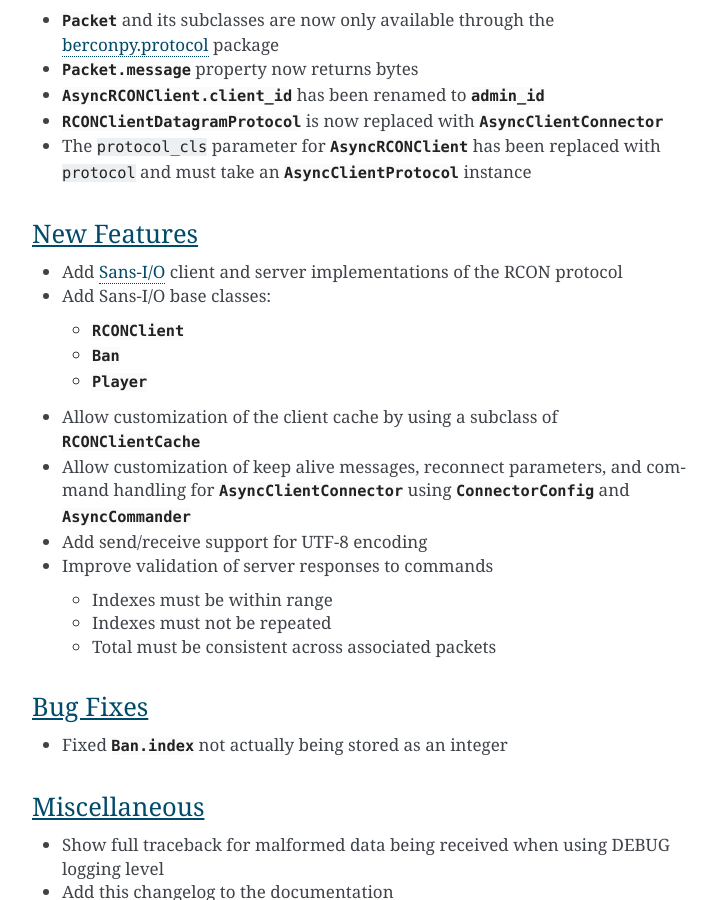
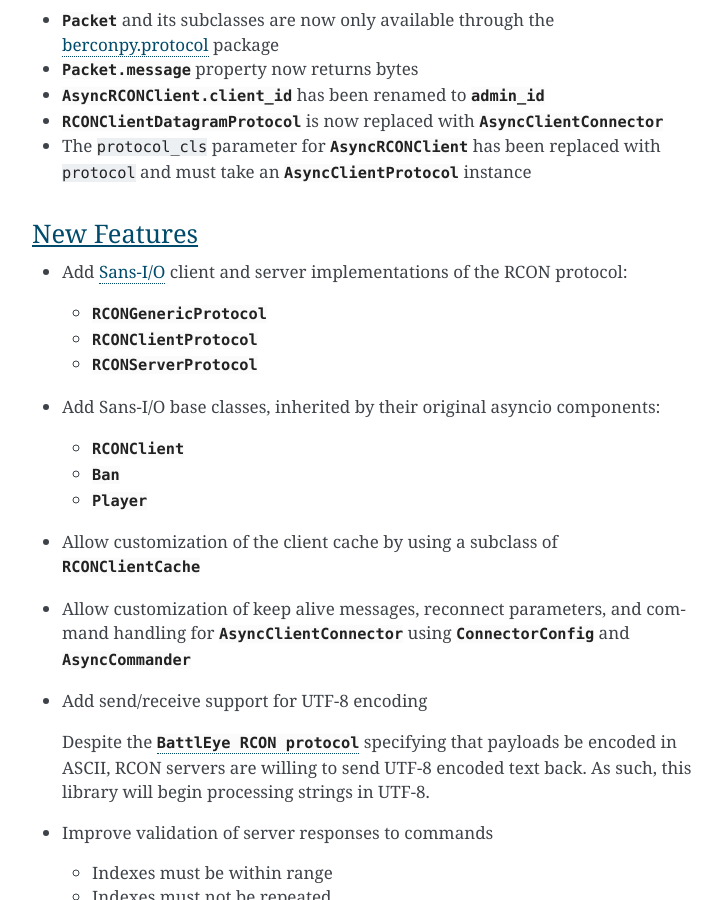
Before and after one commit to thegamecracks/berconpy, a Sphinx documentation site: the page built from docs/source/changelog.rst, in a window 1280 px wide and 900 px high, scrolled down 1179 px. Shown: the whole window, without its empty margins (388-1110 px from the left). Built offline with Sphinx 7.4.7, drawn with Linux system fonts in a browser that asks for light colours.

Commit message:
Add some clarification to the 2.0.0 changelog

```diff
--- a/docs/source/changelog.rst
+++ b/docs/source/changelog.rst
@@ -31,9 +31,13 @@ New Features
 ^^^^^^^^^^^^
 
 * Add `Sans-I/O <https://sans-io.readthedocs.io/>`__ client and server
-  implementations of the RCON protocol
+  implementations of the RCON protocol:
 
-* Add Sans-I/O base classes:
+  * :py:class:`~berconpy.RCONGenericProtocol`
+  * :py:class:`~berconpy.RCONClientProtocol`
+  * :py:class:`~berconpy.RCONServerProtocol`
+
+* Add Sans-I/O base classes, inherited by their original asyncio components:
 
   * :py:class:`~berconpy.client.RCONClient`
   * :py:class:`~berconpy.ban.Ban`
@@ -48,6 +52,11 @@ New Features
   and :py:class:`~berconpy.AsyncCommander`
 
 * Add send/receive support for UTF-8 encoding
+
+  Despite the :download:`BattlEye RCON protocol </BERConProtocol.txt>`
+  specifying that payloads be encoded in ASCII, RCON servers are willing
+  to send UTF-8 encoded text back. As such, this library will begin
+  processing strings in UTF-8.
 
 * Improve validation of server responses to commands
 
```
